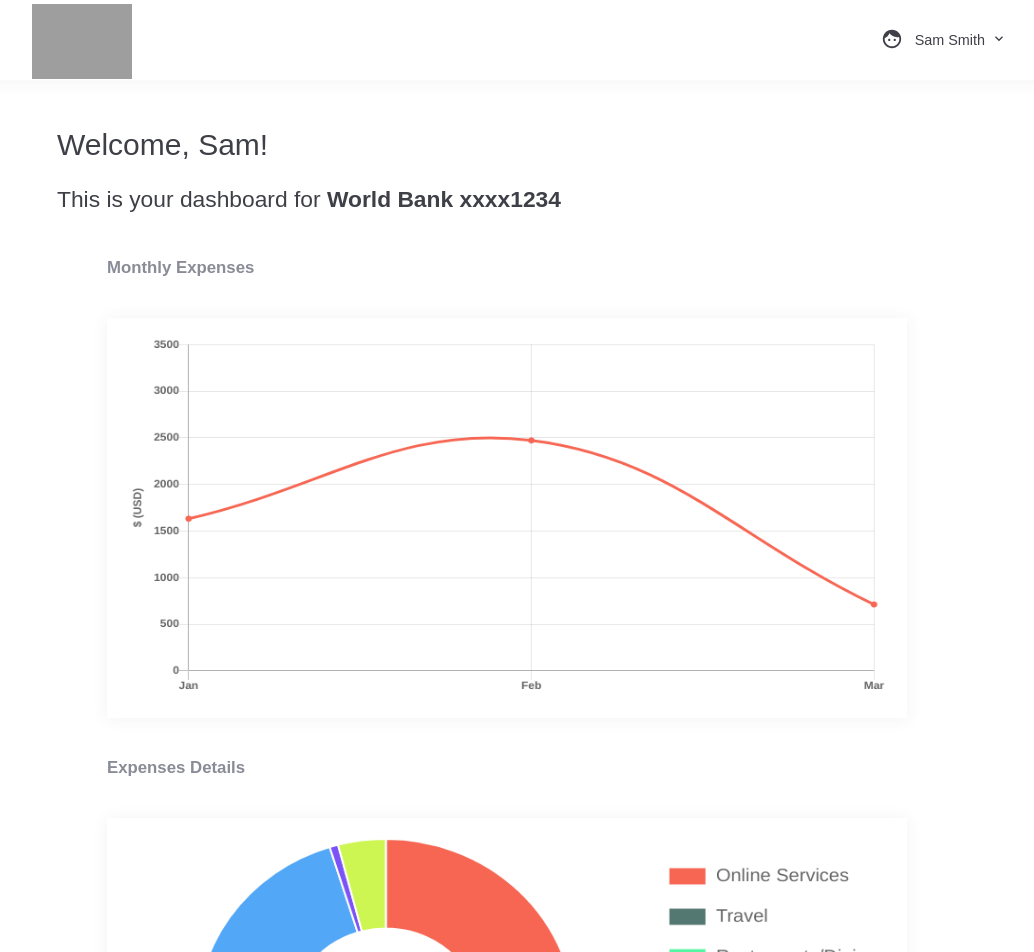
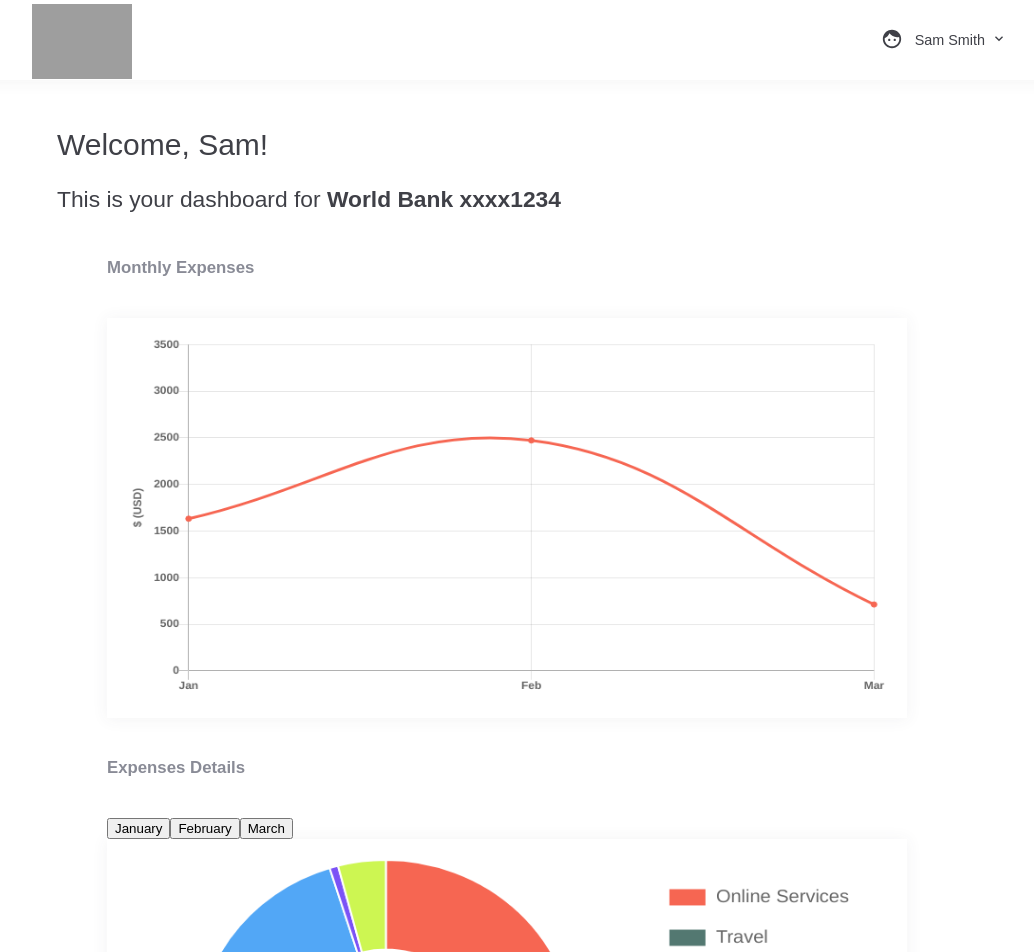
Before and after one commit to davidyoon85/betterfin, a React (Create React App) app: page / in a window 1280 px wide. Shown: the top 952 px of the page, without its empty margins (133-1167 px from the left). Built offline with nearby package versions, Linux system fonts and the light colour scheme; grey boxes are pictures that could not be loaded.

Commit message:
onclick month handler

```diff
--- a/src/components/pie.js
+++ b/src/components/pie.js
@@ -5,6 +5,16 @@ import { Doughnut } from 'react-chartjs-2';
 class Pie extends React.Component {
   constructor(props) {
     super(props);
+
+    // this.clickHandler = this.clickHandler.bind(this);
+  }
+
+  clickHandler(e) {
+    debugger
+    if (e.target.name === 'January') {
+      debugger
+    }
+
   }
 
   render() {
@@ -12,7 +22,11 @@ class Pie extends React.Component {
       <div className="pie_section">
         <div className="pie_chart">
           <div className="pie_header">Expenses Details</div>
+          <button name="January" onClick={this.clickHandler.bind(this)}>January</button>
+          <button name="February" onClick={this.clickHandler.bind(this)}>February</button>
+          <button name="March" onClick={this.clickHandler.bind(this)}>March</button>
           <Doughnut
+          ref={'doughnut'}
             data={{
               labels: this.props.monthExpenseTotals.janCategoriesTotals,
               datasets: [{
```
